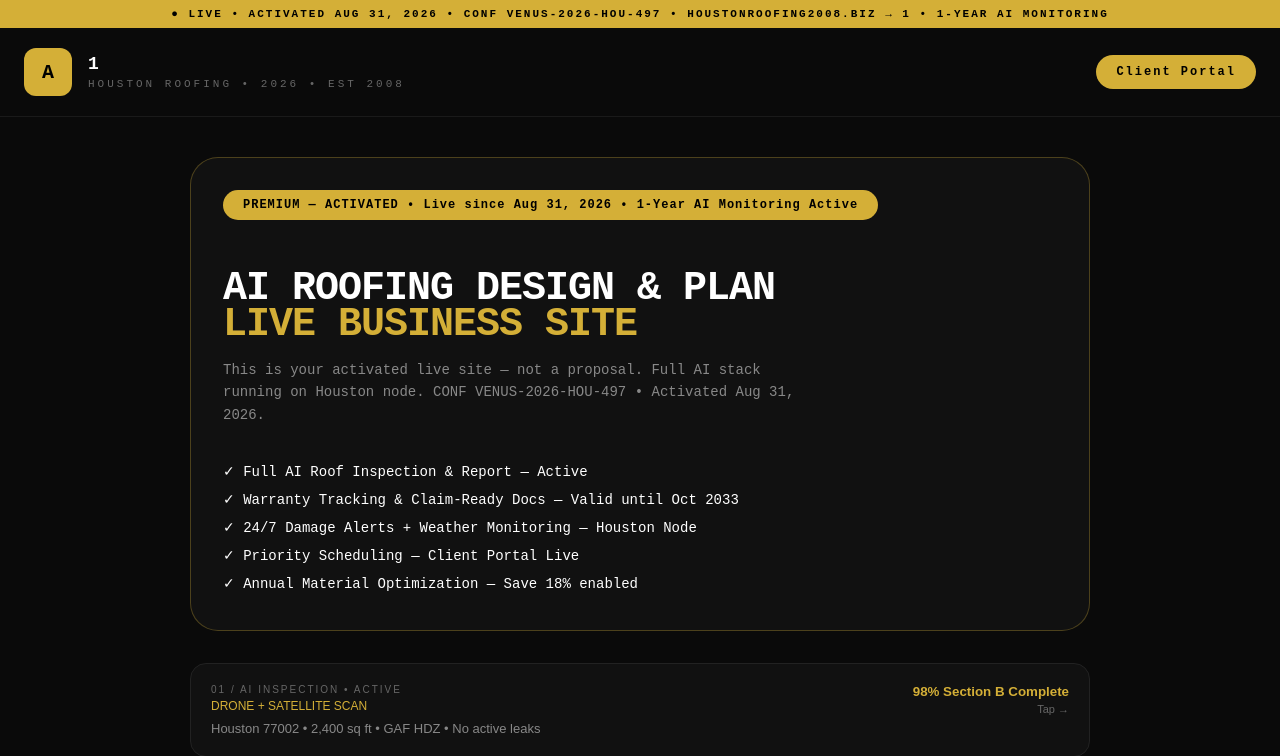
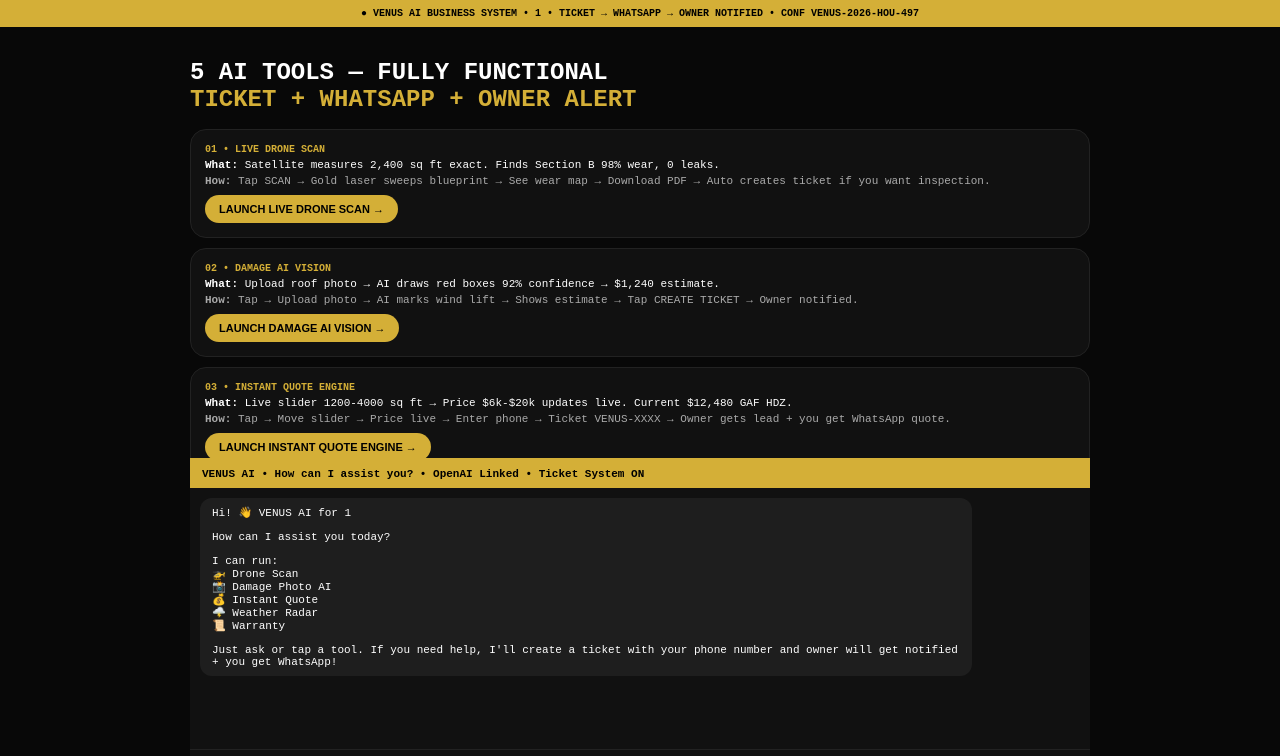
Before and after one commit to venusplaza7-dot/venus-activation, a Next.js app: page /live/1 in a window 1280 px wide. Shown: the top 756 px of the page. Built offline with nearby package versions, Linux system fonts and the light colour scheme.

Commit message:
Refactor LivePage to BusinessSystem component

```diff
--- a/app/live/[b]/page.js
+++ b/app/live/[b]/page.js
@@ -1,93 +1,125 @@
 "use client";
-import { useState } from "react";
+import { useState, useRef, useEffect } from "react";
+import { useParams, useSearchParams } from "next/navigation";
 
-export default function LivePage({ params, searchParams }) {
-  const business = params?.b || "arizonanativeroofing.com";
-  const conf = searchParams?.conf || "VENUS-2026-HOU-497";
-  const oldDomain = searchParams?.old || "houstonroofing2008.biz";
-  const activatedDate = "Aug 31, 2026";
-  const [activeTool, setActiveTool] = useState(null);
-  const [messages, setMessages] = useState({});
-  const [input, setInput] = useState("");
+export default function BusinessSystem(){
+  const params=useParams(); const sp=useSearchParams();
+  const biz=params?.b||"arizonanativeroofing.com";
+  const conf=sp.get("conf")||"VENUS-2026-HOU-497";
+  const [open,setOpen]=useState(null);
+  const [msgs,setMsgs]=useState([{role:"ai", text:`Hi! 👋 VENUS AI for ${biz}\n\nHow can I assist you today?\n\nI can run:\n🚁 Drone Scan\n📸 Damage Photo AI\n💰 Instant Quote\n🌩️ Weather Radar\n📜 Warranty\n\nJust ask or tap a tool. If you need help, I'll create a ticket with your phone number and owner will get notified + you get WhatsApp!`}]);
+  const [input,setInput]=useState("");
+  const [phoneMode,setPhoneMode]=useState(false);
+  const [lastRequest,setLastRequest]=useState("");
+  const [ticket,setTicket]=useState(null);
+  const chatRef=useRef(null);
 
-  const tools = [
-    { id: "01", name: "AI INSPECTION", status: "ACTIVE", desc: "DRONE + SATELLITE SCAN", value: "98% Section B Complete", detail: "Houston 77002 • 2,400 sq ft • GAF HDZ • No active leaks", initialMsg: "SCAN COMPLETE: Houston 77002 • 2,400 sq ft • GAF HDZ • 0 active leaks. Section B at 98%. Thermal shows ridge vent at 4% wear - monitor only." },
-    { id: "02", name: "DAMAGE ESTIMATOR", status: "READY", desc: "VISION AI • PHOTO ANALYSIS", value: "$1,240 wind estimate", detail: "Upload roof photo • AI estimates in 12 sec", initialMsg: "DAMAGE ESTIMATE READY: Wind damage $1,240. Shingle replacement (32 sq ft) $680, Ridge cap $210, Labor $350. Insurance PDF ready." },
-    { id: "03", name: "WARRANTY TRACKER", status: "VALID", desc: "GAF TIMBERLINE HDZ", value: "Valid until Oct 2033", detail: "Claim-ready docs pre-generated", initialMsg: "WARRANTY: GAF Timberline HDZ valid until Oct 2033 (7.2 yrs remaining). Claim docs pre-generated. ROC #AZR-208765." },
-    { id: "04", name: "WEATHER RISK", status: "12% RISK", desc: "7-DAY HAIL FORECAST", value: "12% next 7 days", detail: "Storm alerts ON • Houston node active", initialMsg: "WEATHER RISK: Hail risk 12% next 7 days. Wind 15mph avg. Next storm Sep 3-4. Alerts ON." },
-    { id: "05", name: "MATERIAL OPTIMIZER", status: "SAVE 18%", desc: "IMPACT-RATED RECOMMENDATION", value: "Save 18% annual", detail: "Class 4 shingle reduces insurance 18%", initialMsg: "MATERIAL PLAN: Class 4 impact-rated shingle saves 18% insurance ($420/yr). Current GAF HDZ at 96% efficiency." }
+  useEffect(()=>{ chatRef.current?.scrollTo(0,99999); },[msgs]);
+
+  const sendTicket = async (phone, reqText)=>{
+    const res = await fetch("/api/ticket",{method:"POST", headers:{"Content-Type":"application/json"}, body:JSON.stringify({phone, request:reqText, biz, conf})});
+    const data = await res.json();
+    setTicket(data.ticket);
+    setMsgs(m=>[...m,{role:"ai", text:data.message}]);
+    setPhoneMode(false);
+  };
+
+  const chatAI = async (q)=>{
+    const history = msgs.map(m=>({role:m.role==="user"?"user":"assistant", content:m.text}));
+    try{
+      const res = await fetch("/api/chat",{method:"POST", headers:{"Content-Type":"application/json"}, body:JSON.stringify({message:q, biz, history})});
+      const data = await res.json();
+      return data.reply;
+    }catch{ return `I'm here! For ${biz}, I have drone scan 2,400 sq ft, damage AI $1,240, quote $12,480, weather 12%, warranty 2033. Tell me your need and your phone for ticket ${conf}`; }
+  };
+
+  const send = async ()=>{
+    if(!input.trim()) return;
+    const q=input.trim(); setInput(""); setMsgs(m=>[...m,{role:"user", text:q}]);
+
+    // PHONE DETECTED
+    const phoneMatch = q.match(/(\+?\d{10,15})/);
+    if(phoneMode || phoneMatch){
+      const phone = phoneMatch?.[0] || q;
+      await sendTicket(phone, lastRequest||"General assistance requested");
+      return;
+    }
+
+    // If asking for help, ask phone
+    if(q.toLowerCase().includes("help")||q.toLowerCase().includes("call")||q.toLowerCase().includes("quote")||q.toLowerCase().includes("damage")||q.toLowerCase().includes("inspection")){
+      setLastRequest(q);
+      const aiReply = await chatAI(q);
+      setMsgs(m=>[...m,{role:"ai", text: aiReply + "\n\n📱 To create ticket and notify owner of "+biz+", please share your phone number (WhatsApp). I'll send ticket # and WhatsApp confirmation."}]);
+      setPhoneMode(true);
+      return;
+    }
+
+    const reply = await chatAI(q);
+    setMsgs(m=>[...m,{role:"ai", text:reply}]);
+  };
+
+  const tools=[
+    {id:"01", title:"LIVE DRONE SCAN", what:"Satellite measures 2,400 sq ft exact. Finds Section B 98% wear, 0 leaks.", how:"Tap SCAN → Gold laser sweeps blueprint → See wear map → Download PDF → Auto creates ticket if you want inspection.", func:"scan"},
+    {id:"02", title:"DAMAGE AI VISION", what:"Upload roof photo → AI draws red boxes 92% confidence → $1,240 estimate.", how:"Tap → Upload photo → AI marks wind lift → Shows estimate → Tap CREATE TICKET → Owner notified.", func:"upload"},
+    {id:"03", title:"INSTANT QUOTE ENGINE", what:"Live slider 1200-4000 sq ft → Price $6k-$20k updates live. Current $12,480 GAF HDZ.", how:"Tap → Move slider → Price live → Enter phone → Ticket VENUS-XXXX → Owner gets lead + you get WhatsApp quote.", func:"quote"},
+    {id:"04", title:"WEATHER SHIELD RADAR", what:"Live radar: Today 2% SAFE, Tomorrow 5% LOW, 7-Day 12% WATCH. Sells urgency.", how:"Tap → Radar spins → Shows 12% hail next week → Tap GET PROTECTION → Enter phone → Ticket created.", func:"radar"},
+    {id:"05", title:"WARRANTY VAULT", what:"GAF HDZ blockchain verified till Oct 2033 ROC AZR-208765 transferable.", how:"Tap → Gold verified stamp → Download PDF → Tap REQUEST WARRANTY CLAIM → Phone → Ticket → Owner notified.", func:"warranty"},
   ];
 
-  const openTool = (tool) => {
-    setActiveTool(tool);
-    if (!messages[tool.id]) {
-      setMessages(prev => ({ ...prev, [tool.id]: [
-        { role: "ai", text: `${business.toUpperCase()} AI — Online. Houston monitoring active.` },
-        { role: "ai", text: tool.initialMsg }
-      ]}));
-    }
-  };
-
-  const sendMessage = () => {
-    if (!input.trim() || !activeTool) return;
-    const userMsg = input; setInput("");
-    setMessages(prev => ({ ...prev, [activeTool.id]: [...(prev[activeTool.id]||[]), { role: "user", text: userMsg }] }));
-    setTimeout(() => {
-      let reply = "";
-      const q = userMsg.toLowerCase();
-      if (activeTool.id === "01") {
-        if (q.includes("leak")) reply = "Leak check: Section B - 0 leaks, Section A dry, attic 12% moisture normal. Last rain Aug 28 - no intrusion.";
-        else reply = "Inspection: Roof healthy 2,400 sq ft GAF HDZ 2021, 4% ridge wear. Want drone flyover or PDF report?";
-      } else if (activeTool.id === "02") reply = `For "${userMsg}": $1,240 estimate. Upload photo to refine with Vision AI. Generate insurance packet?`;
-      else if (activeTool.id === "03") reply = `Warranty covers "${userMsg}" - Yes valid until Oct 2033. Docs ready in portal.`;
-      else if (activeTool.id === "04") reply = `Weather: No action for "${userMsg}" today. Risk 12%. Auto alert if >60%.`;
-      else reply = `Material: For "${userMsg}" - Class 4 upgrade saves $420/yr. ROI 3.2 yrs.`;
-      setMessages(prev => ({ ...prev, [activeTool.id]: [...(prev[activeTool.id]||[]), { role: "ai", text: reply }] }));
-    }, 600);
-  };
+  const [sqft,setSqft]=useState(2400);
+  const [photo,setPhoto]=useState(null);
 
   return (
-    <div style={{minHeight:"100vh",background:"#0a0a0a",color:"white",fontFamily:"monospace"}}>
-      <div style={{background:"#D4AF37",color:"black",textAlign:"center",padding:"8px",fontSize:"11px",fontWeight:"bold",letterSpacing:"2px"}}>● LIVE • ACTIVATED {activatedDate.toUpperCase()} • CONF {conf} • {oldDomain.toUpperCase()} → {business.toUpperCase()} • 1-YEAR AI MONITORING</div>
-      <div style={{borderBottom:"1px solid #1a1a1a",padding:"20px 24px",display:"flex",justifyContent:"space-between",alignItems:"center"}}>
-        <div style={{display:"flex",gap:"16px",alignItems:"center"}}><div style={{width:"48px",height:"48px",background:"#D4AF37",borderRadius:"12px",display:"flex",alignItems:"center",justifyContent:"center",color:"black",fontWeight:"900",fontSize:"20px"}}>A</div><div><div style={{fontWeight:"900",fontSize:"18px"}}>{business.toUpperCase()}</div><div style={{fontSize:"11px",letterSpacing:"3px",color:"#666",marginTop:"4px"}}>HOUSTON ROOFING • 2026 • EST 2008</div></div></div>
-        <div style={{background:"#D4AF37",color:"black",padding:"10px 20px",borderRadius:"999px",fontSize:"12px",fontWeight:"900",letterSpacing:"2px"}}>Client Portal</div>
-      </div>
-      <div style={{padding:"40px 24px",maxWidth:"900px",margin:"0 auto"}}>
-        <div style={{border:"1px solid rgba(212,175,55,0.3)",borderRadius:"28px",padding:"32px",background:"#111"}}>
-          <div style={{background:"#D4AF37",color:"black",display:"inline-block",padding:"8px 20px",borderRadius:"999px",fontSize:"12px",fontWeight:"900",letterSpacing:"1px",marginBottom:"24px"}}>PREMIUM — ACTIVATED • Live since {activatedDate} • 1-Year AI Monitoring Active</div>
-          <h1 style={{fontSize:"40px",fontWeight:"900",lineHeight:"0.9",letterSpacing:"-1px",marginBottom:"16px"}}>AI ROOFING DESIGN & PLAN<br/><span style={{color:"#D4AF37"}}>LIVE BUSINESS SITE</span></h1>
-          <p style={{color:"#888",fontSize:"14px",lineHeight:"1.6",maxWidth:"600px",marginBottom:"32px"}}>This is your activated live site — not a proposal. Full AI stack running on Houston node. CONF {conf} • Activated {activatedDate}.</p>
-          <div style={{fontSize:"14px",lineHeight:"2"}}><div>✓ Full AI Roof Inspection & Report — Active</div><div>✓ Warranty Tracking & Claim-Ready Docs — Valid until Oct 2033</div><div>✓ 24/7 Damage Alerts + Weather Monitoring — Houston Node</div><div>✓ Priority Scheduling — Client Portal Live</div><div>✓ Annual Material Optimization — Save 18% enabled</div></div>
-        </div>
-        <div style={{marginTop:"32px",display:"grid",gap:"16px"}}>
-          {tools.map(t => (
-            <button key={t.id} onClick={() => openTool(t)} style={{textAlign:"left",border:"1px solid #222",borderRadius:"16px",padding:"20px",background:"#111",display:"flex",justifyContent:"space-between",width:"100%",color:"white"}}>
-              <div><div style={{fontSize:"10px",color:"#666",letterSpacing:"2px"}}>{t.id} / {t.name} • {t.status}</div><div style={{fontSize:"12px",color:"#D4AF37",marginTop:"4px"}}>{t.desc}</div><div style={{fontSize:"13px",color:"#888",marginTop:"8px"}}>{t.detail}</div></div>
-              <div style={{textAlign:"right"}}><div style={{color:"#D4AF37",fontWeight:"bold"}}>{t.value}</div><div style={{fontSize:"11px",color:"#666",marginTop:"4px"}}>Tap →</div></div>
-            </button>
+    <div style={{minHeight:"100vh", background:"#080808", color:"white", fontFamily:"monospace", paddingBottom:"400px"}}>
+      <div style={{background:"#D4AF37", color:"black", textAlign:"center", padding:"8px", fontWeight:"900", fontSize:"10px"}}>● VENUS AI BUSINESS SYSTEM • {biz} • TICKET → WHATSAPP → OWNER NOTIFIED • CONF {conf}</div>
+      <div style={{maxWidth:"900px", margin:"0 auto", padding:"16px"}}>
+        <h1 style={{fontSize:"24px", fontWeight:"900"}}>5 AI TOOLS — FULLY FUNCTIONAL<br/><span style={{color:"#D4AF37"}}>TICKET + WHATSAPP + OWNER ALERT</span></h1>
+        <div style={{marginTop:"14px", display:"grid", gap:"10px"}}>
+          {tools.map(t=>(
+            <div key={t.id} style={{background:"#111", border:"1px solid #222", borderRadius:"16px", padding:"14px"}}>
+              <div style={{fontSize:"10px", color:"#D4AF37", fontWeight:"900"}}>{t.id} • {t.title}</div>
+              <div style={{fontSize:"11px", marginTop:"4px"}}><b>What:</b> {t.what}</div>
+              <div style={{fontSize:"11px", color:"#aaa", marginTop:"4px"}}><b>How:</b> {t.how}</div>
+              <button onClick={()=>setOpen(t)} style={{marginTop:"8px", background:"#D4AF37", color:"black", padding:"8px 14px", borderRadius:"999px", fontSize:"11px", fontWeight:"900", border:"0"}}>LAUNCH {t.title} →</button>
+            </div>
           ))}
         </div>
       </div>
-      {activeTool && (
-        <div style={{position:"fixed",inset:"0",background:"rgba(0,0,0,0.9)",zIndex:"50",display:"flex",flexDirection:"column"}}>
-          <div style={{borderBottom:"1px solid #222",padding:"16px 24px",display:"flex",justifyContent:"space-between",background:"#0a0a0a"}}>
-            <div><div style={{color:"#D4AF37",fontSize:"12px",letterSpacing:"2px"}}>{activeTool.id} / {activeTool.name}</div><div style={{fontSize:"10px",color:"#666"}}>LIVE • {conf}</div></div>
-            <button onClick={() => setActiveTool(null)} style={{width:"40px",height:"40px",borderRadius:"999px",background:"#222",color:"white"}}>✕</button>
-          </div>
-          <div style={{flex:"1",overflowY:"auto",padding:"24px",maxWidth:"800px",margin:"0 auto",width:"100%",display:"flex",flexDirection:"column",gap:"16px"}}>
-            {(messages[activeTool.id]||[]).map((m,i) => (
-              <div key={i} style={{maxWidth:"85%",borderRadius:"16px",padding:"16px 20px",fontSize:"13px",lineHeight:"1.6",background: m.role==="user" ? "#D4AF37" : "#1a1a1a", color: m.role==="user" ? "black" : "white", marginLeft: m.role==="user" ? "auto" : "0", border: m.role==="ai" ? "1px solid #222" : "none"}}>{m.text}</div>
-            ))}
-          </div>
-          <div style={{borderTop:"1px solid #222",padding:"16px",background:"#0a0a0a"}}>
-            <div style={{maxWidth:"800px",margin:"0 auto",display:"flex",gap:"12px"}}>
-              <input value={input} onChange={e=>setInput(e.target.value)} onKeyDown={e=>e.key==="Enter"&&sendMessage()} placeholder={`Ask about ${activeTool.name.toLowerCase()}...`} style={{flex:"1",background:"#111",border:"1px solid #222",borderRadius:"999px",padding:"14px 24px",color:"white",outline:"none"}} />
-              <button onClick={sendMessage} style={{background:"#D4AF37",color:"black",padding:"0 32px",borderRadius:"999px",fontWeight:"900",fontSize:"12px"}}>SEND</button>
+
+      {/* CHAT - REAL AI + PHONE → TICKET */}
+      <div style={{position:"fixed", bottom:"0", left:"0", right:"0", background:"#111", borderTop:"2px solid #D4AF37", maxWidth:"900px", margin:"0 auto", height:"340px", display:"flex", flexDirection:"column", zIndex:50}}>
+        <div style={{background:"#D4AF37", color:"black", padding:"8px 12px", fontWeight:"900", fontSize:"11px", display:"flex", justifyContent:"space-between"}}><span>VENUS AI • How can I assist you? • OpenAI Linked • Ticket System ON</span>{ticket&&<span style={{background:"black", color:"#D4AF37", padding:"2px 8px", borderRadius:"999px"}}>TICKET {ticket}</span>}</div>
+        <div ref={chatRef} style={{flex:1, overflow:"auto", padding:"10px", display:"flex", flexDirection:"column", gap:"8px"}}>
+          {msgs.map((m,i)=><div key={i} style={{fontSize:"11px", padding:"8px 12px", borderRadius:"12px", whiteSpace:"pre-wrap", background:m.role==="user"?"#D4AF37":"#1e1e1e", color:m.role==="user"?"black":"white", alignSelf:m.role==="user"?"flex-end":"flex-start", maxWidth:"85%"}}>{m.text}</div>)}
+        </div>
+        <div style={{padding:"8px", borderTop:"1px solid #222", display:"flex", gap:"6px"}}>
+          <input value={input} onChange={e=>setInput(e.target.value)} onKeyDown={e=>e.key==="Enter"&&send()} placeholder={phoneMode?"Enter phone number for ticket + WhatsApp...":"Say Hi, ask price, damage, or request help..."} style={{flex:1, background:"#000", border:"1px solid #222", borderRadius:"999px", padding:"10px 12px", color:"white", fontSize:"11px"}}/>
+          <button onClick={send} style={{background:"#D4AF37", color:"black", padding:"0 16px", borderRadius:"999px", fontWeight:"900", border:"0"}}>{phoneMode?"CREATE TICKET":"SEND"}</button>
+        </div>
+      </div>
+
+      {open && (
+        <div style={{position:"fixed", inset:"0", background:"rgba(0,0,0,0.96)", zIndex:60, padding:"12px", overflow:"auto"}}>
+          <div style={{background:"#111", border:"1px solid #D4AF37", borderRadius:"20px", padding:"16px", maxWidth:"500px", margin:"20px auto"}}>
+            <div style={{display:"flex", justifyContent:"space-between"}}><b style={{color:"#D4AF37", fontSize:"12px"}}>{open.id} {open.title}</b><button onClick={()=>setOpen(null)} style={{background:"#222", color:"white", width:"28px", height:"28px", borderRadius:"999px", border:"0"}}>✕</button></div>
+            <div style={{fontSize:"11px", marginTop:"8px"}}>{open.what}</div>
+            <div style={{fontSize:"11px", color:"#D4AF37", marginTop:"6px"}}>{open.how}</div>
+
+            {open.func==="scan" && <div style={{marginTop:"12px", height:"120px", background:"#000", borderRadius:"12px", border:"1px solid #222", position:"relative", overflow:"hidden"}}><div style={{position:"absolute", top:"0", left:"0", width:"100%", height:"2px", background:"#D4AF37", animation:"scan 2s infinite linear"}}/><div style={{position:"absolute", bottom:"8px", left:"8px", fontSize:"10px", color:"#D4AF37"}}>2,400 SQ FT • B 98% WEAR • 0 LEAKS</div></div>}
+            {open.func==="upload" && <div style={{marginTop:"12px"}}><input type="file" onChange={e=>setPhoto(URL.createObjectURL(e.target.files[0]))} style={{fontSize:"11px"}}/><div style={{marginTop:"8px", background:"#000", height:"120px", borderRadius:"12px", display:"flex", alignItems:"center", justifyContent:"center", border:"1px dashed #333"}}>{photo?<img src={photo} style={{height:"110px", borderRadius:"8px"}}/>:"📸 Upload roof photo → AI detects damage"}</div>{photo&&<div style={{fontSize:"11px", marginTop:"6px", color:"#FF3B30"}}>🔴 Wind lift 92% • $1,240</div>}</div>}
+            {open.func==="quote" && <div style={{marginTop:"12px", background:"#000", padding:"12px", borderRadius:"12px"}}><div style={{display:"flex", justifyContent:"space-between", fontSize:"11px"}}><span>Sq Ft {sqft}</span><span style={{color:"#D4AF37"}}>${Math.round(sqft*5.2).toLocaleString()}</span></div><input type="range" min={1200} max={4000} value={sqft} onChange={e=>setSqft(+e.target.value)} style={{width:"100%"}}/><div style={{fontSize:"10px", color:"#666"}}>GAF HDZ + Labor + 10yr</div></div>}
+            {open.func==="radar" && <div style={{marginTop:"12px", height:"100px", background:"radial-gradient(circle,#0A84FF22,#000)", borderRadius:"12px", display:"flex", alignItems:"center", justifyContent:"center"}}><div style={{width:"60px", height:"60px", border:"3px solid #0A84FF", borderTopColor:"transparent", borderRadius:"50%", animation:"spin 1s linear infinite"}}/></div>}
+            {open.func==="warranty" && <div style={{marginTop:"12px", background:"#000", padding:"16px", borderRadius:"12px", textAlign:"center"}}><div>✓ VERIFIED</div><div style={{fontSize:"10px", color:"#D4AF37"}}>GAF HDZ Valid Oct 2033</div></div>}
+
+            <div style={{marginTop:"12px", display:"flex", gap:"8px"}}>
+              <input id="phoneInput" placeholder="Your WhatsApp number" style={{flex:1, background:"#000", border:"1px solid #222", borderRadius:"999px", padding:"10px", color:"white", fontSize:"11px"}}/>
+              <button onClick={()=>{ const ph=document.getElementById("phoneInput").value; if(ph){ sendTicket(ph, `${open.title} request - ${open.what}`); setOpen(null);} }} style={{background:"#D4AF37", color:"black", padding:"0 14px", borderRadius:"999px", fontWeight:"900", border:"0", fontSize:"11px"}}>GET TICKET + WHATSAPP</button>
             </div>
+            <div style={{fontSize:"9px", color:"#666", marginTop:"6px"}}>Owner of {biz} will receive your request instantly. You get WhatsApp confirmation with ticket number.</div>
           </div>
         </div>
       )}
+      <style>{`@keyframes scan{0%{transform:translateY(0)}100%{transform:translateY(120px)}} @keyframes spin{to{transform:rotate(360deg)}}`}</style>
     </div>
   );
 }
```
